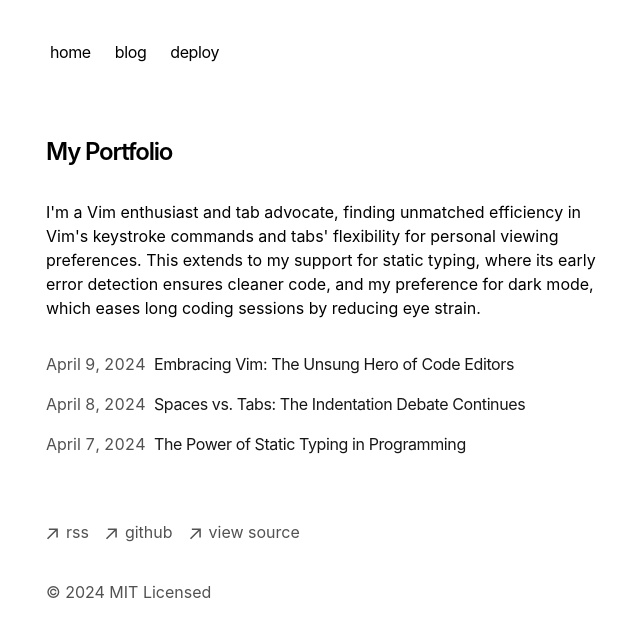
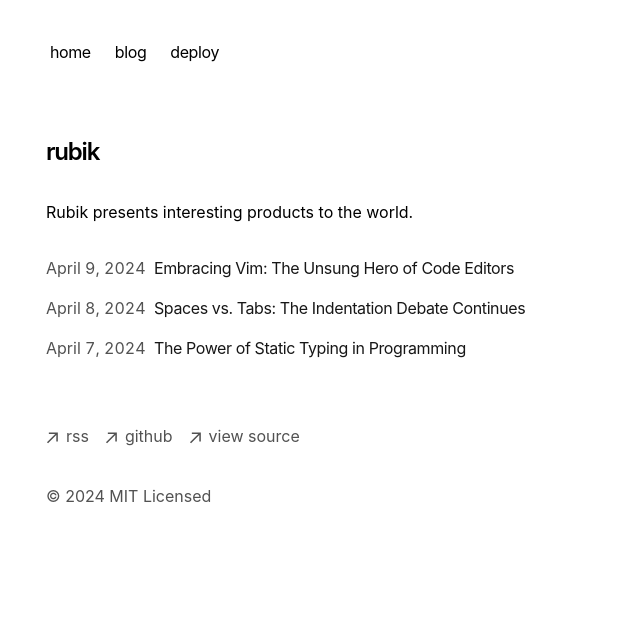
Before and after one commit to rubikui/rubik, a Next.js app: page / in a window 1280 px wide. Shown: the top 636 px of the page, without its empty margins (306-946 px from the left). Built offline with nearby package versions, Linux system fonts and the light colour scheme.

Commit message:
Add files via upload

```diff
--- a/app/page.tsx
+++ b/app/page.tsx
@@ -4,14 +4,10 @@
   return (
     <section>
       <h1 className="mb-8 text-2xl font-semibold tracking-tighter">
-        My Portfolio
+        rubik
       </h1>
       <p className="mb-4">
-        {`I'm a Vim enthusiast and tab advocate, finding unmatched efficiency in
-        Vim's keystroke commands and tabs' flexibility for personal viewing
-        preferences. This extends to my support for static typing, where its
-        early error detection ensures cleaner code, and my preference for dark
-        mode, which eases long coding sessions by reducing eye strain.`}
+        {`Rubik presents interesting products to the world.`}
       </p>
       <div className="my-8">
         <BlogPosts />
```
